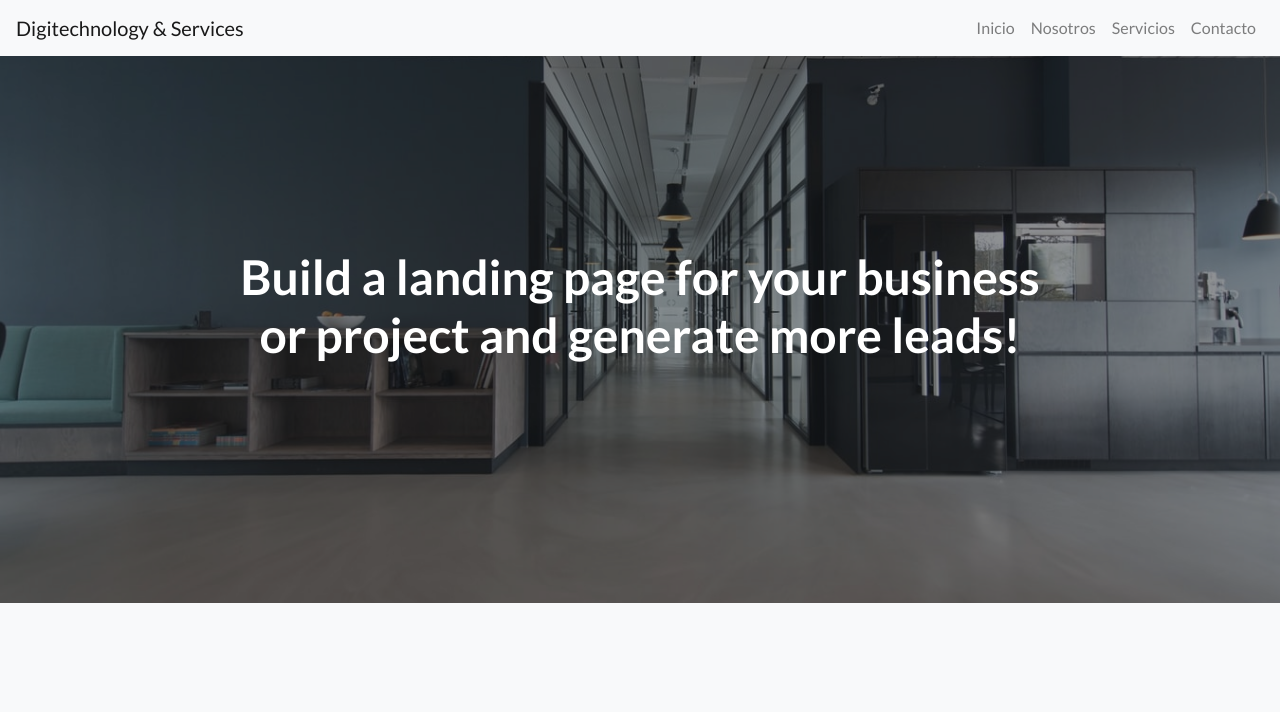
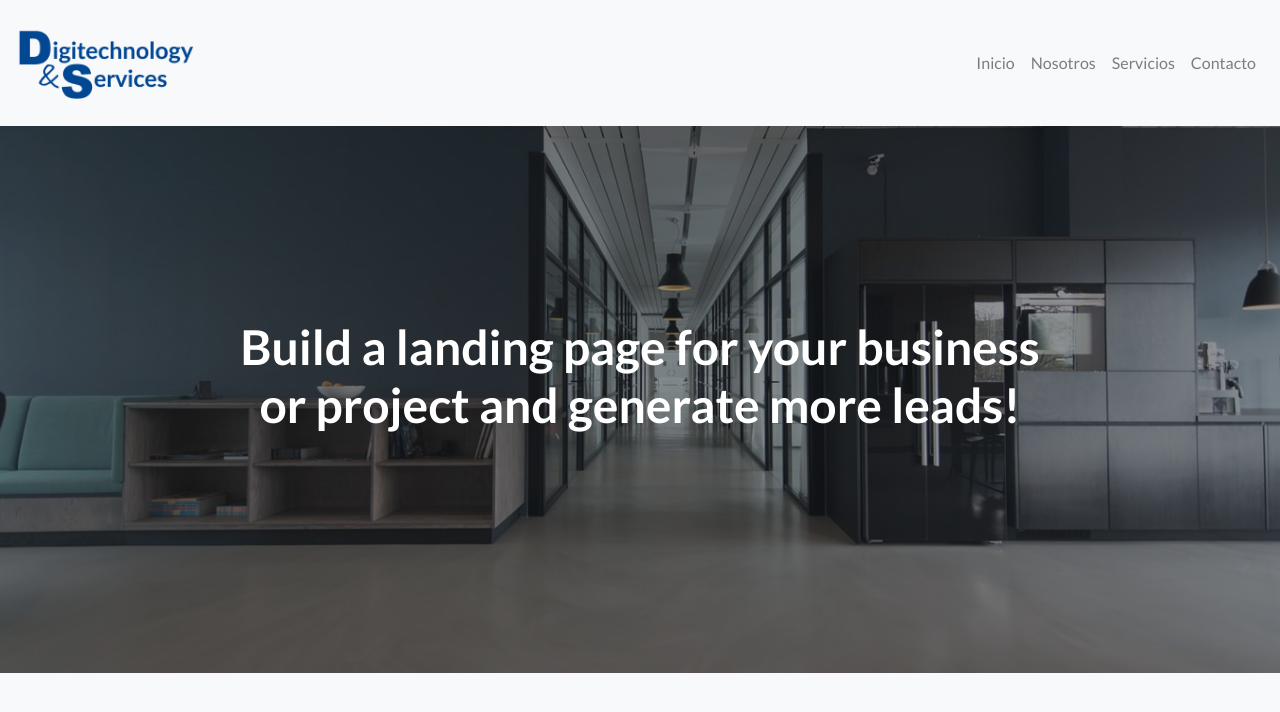
Before and after one commit to augusto-velez/digitech, a website: page index.html in a window 1280 px wide. Shown: the top 712 px of the page. Drawn offline with Linux system fonts and the light colour scheme.

Commit message:
se agrego logo

```diff
--- a/index.html
+++ b/index.html
@@ -30,7 +30,7 @@
 
   <!-- Navigation -->
   <nav class="navbar navbar-expand-lg navbar-light bg-light">
-    <a class="navbar-brand" href="#">Digitechnology & Services</a>
+    <a class="navbar-brand" href="#"><img src="/img/logo.png" height="100px" alt="" srcset=""></a>
     <button class="navbar-toggler" type="button" data-toggle="collapse" data-target="#navbarTogglerDemo02" aria-controls="navbarTogglerDemo02" aria-expanded="false" aria-label="Toggle navigation">
       <span class="navbar-toggler-icon"></span>
     </button>
```
Also changed, not shown: img/bg-showcase-1.jpg (deleted), img/bg-showcase-3.jpg (deleted), img/logo.png (added).
